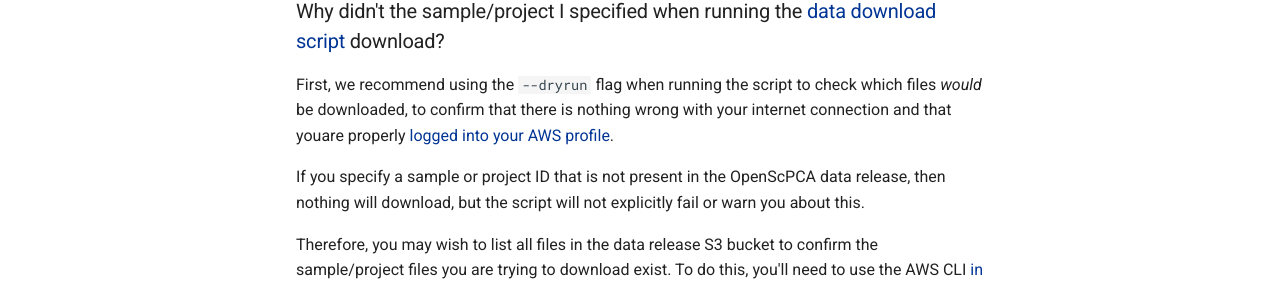
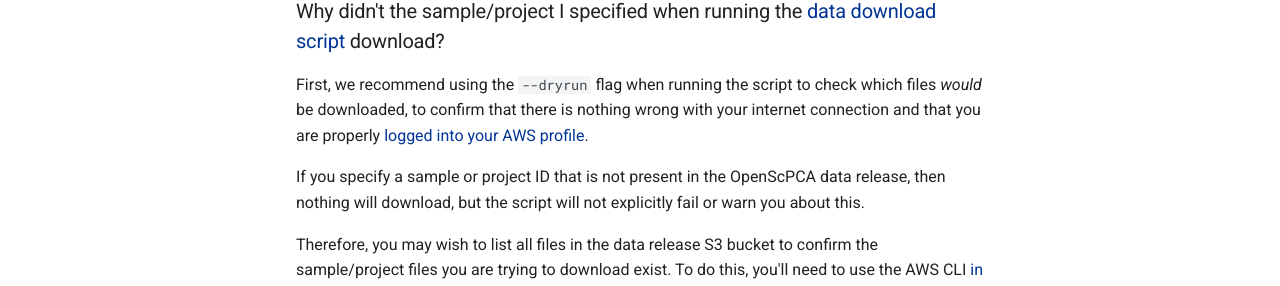
Before and after one commit to AlexsLemonade/OpenScPCA-analysis, an MkDocs documentation site: the page built from docs/troubleshooting-faq/faq.md, in a window 1280 px wide and 900 px high. Shown: the part 248-534 px from the top of the window. Built offline with MkDocs 1.6.1 and Material for MkDocs 9.7.7, drawn with Linux system fonts in a browser that asks for light colours.

Commit message:
spelling

```diff
--- a/docs/troubleshooting-faq/faq.md
+++ b/docs/troubleshooting-faq/faq.md
@@ -2,7 +2,7 @@
 
 ### Why didn't the sample/project I specified when running the [data download script](../getting-started/accessing-resources/getting-access-to-data.md#using-the-download-data-script) download?
 
-First, we recommend using the `--dryrun` flag when running the script to check which files _would_ be downloaded, to confirm that there is nothing wrong with your internet connection and that youare properly [logged into your AWS profile](../technical-setup/environment-setup/configure-aws-cli.md#logging-in-to-a-new-session).
+First, we recommend using the `--dryrun` flag when running the script to check which files _would_ be downloaded, to confirm that there is nothing wrong with your internet connection and that you are properly [logged into your AWS profile](../technical-setup/environment-setup/configure-aws-cli.md#logging-in-to-a-new-session).
 
 If you specify a sample or project ID that is not present in the OpenScPCA data release, then nothing will download, but the script will not explicitly fail or warn you about this.
 
```
